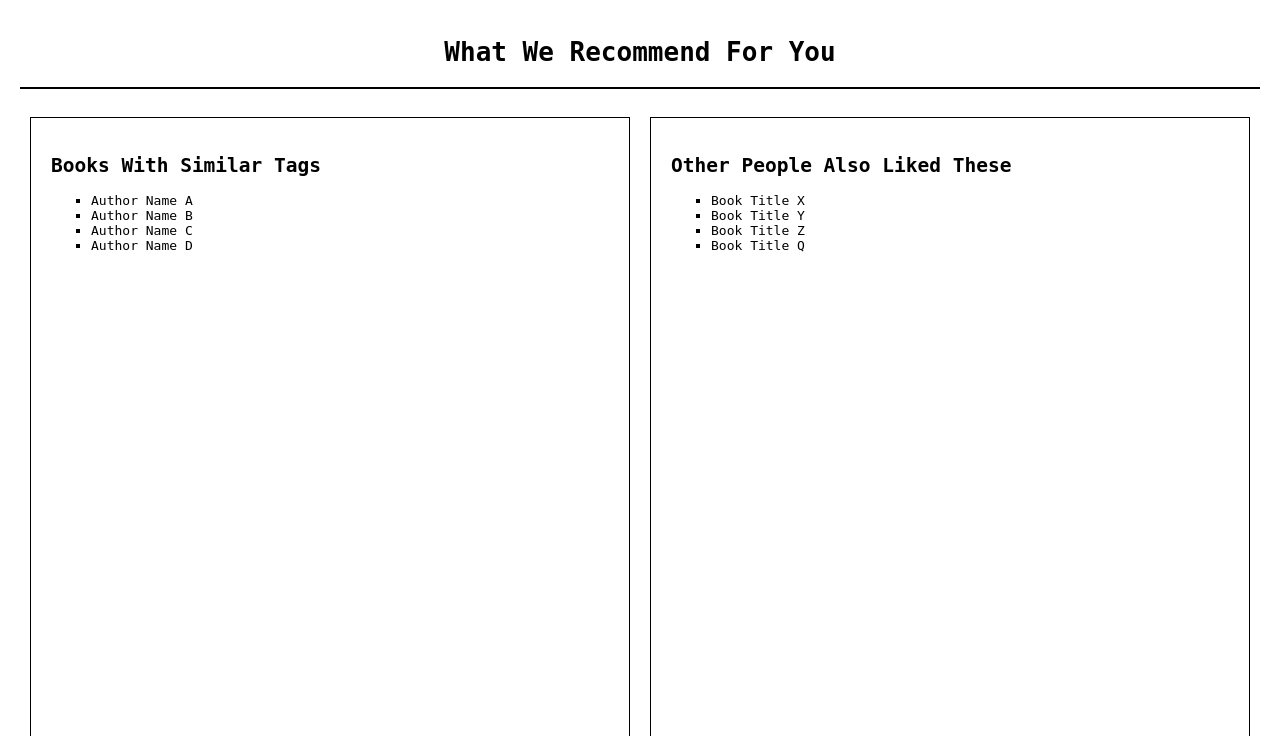
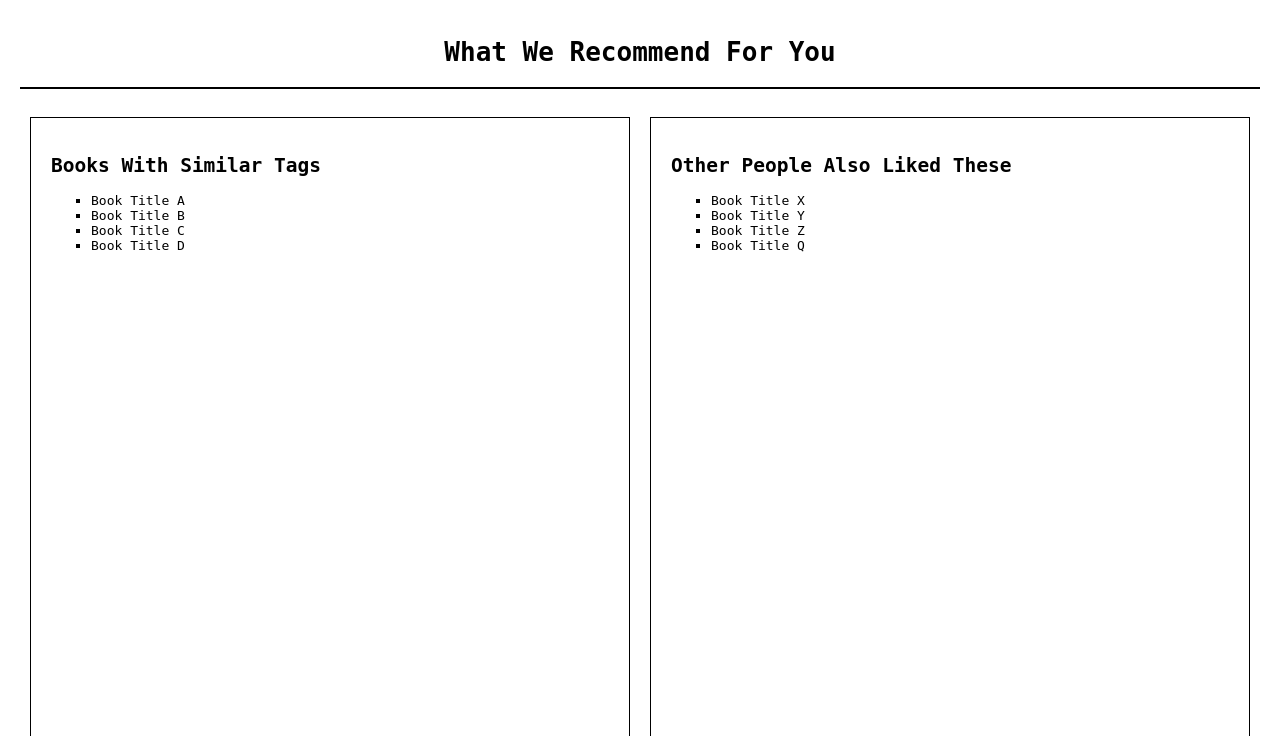
Before and after one commit to derinminabektas/FindABookWebsite, a Flask app: template templates/results.html in a window 1280 px wide. Shown: the top 736 px of the page. Run offline with Flask 3, Linux system fonts and the light colour scheme; the template is opened without the code that fills it, so the values that code supplies are empty.

Commit message:
fixed the lists names and made the popup 6 seconds instead of 10

```diff
--- a/templates/index.html
+++ b/templates/index.html
@@ -118,7 +118,7 @@
 
             setTimeout(() => {
                 this.submit();
-            }, 10000);
+            }, 6000);
         });
     </script>
 </body>
--- a/templates/results.html
+++ b/templates/results.html
@@ -41,10 +41,10 @@
         <div class="column">
             <h2>Books With Similar Tags</h2>
             <ul>
-                <li>Author Name A</li>
-                <li>Author Name B</li>
-                <li>Author Name C</li>
-                <li>Author Name D</li>
+                <li>Book Title A</li>
+                <li>Book Title B</li>
+                <li>Book Title C</li>
+                <li>Book Title D</li>
             </ul>
         </div>
         <div class="column">
```
